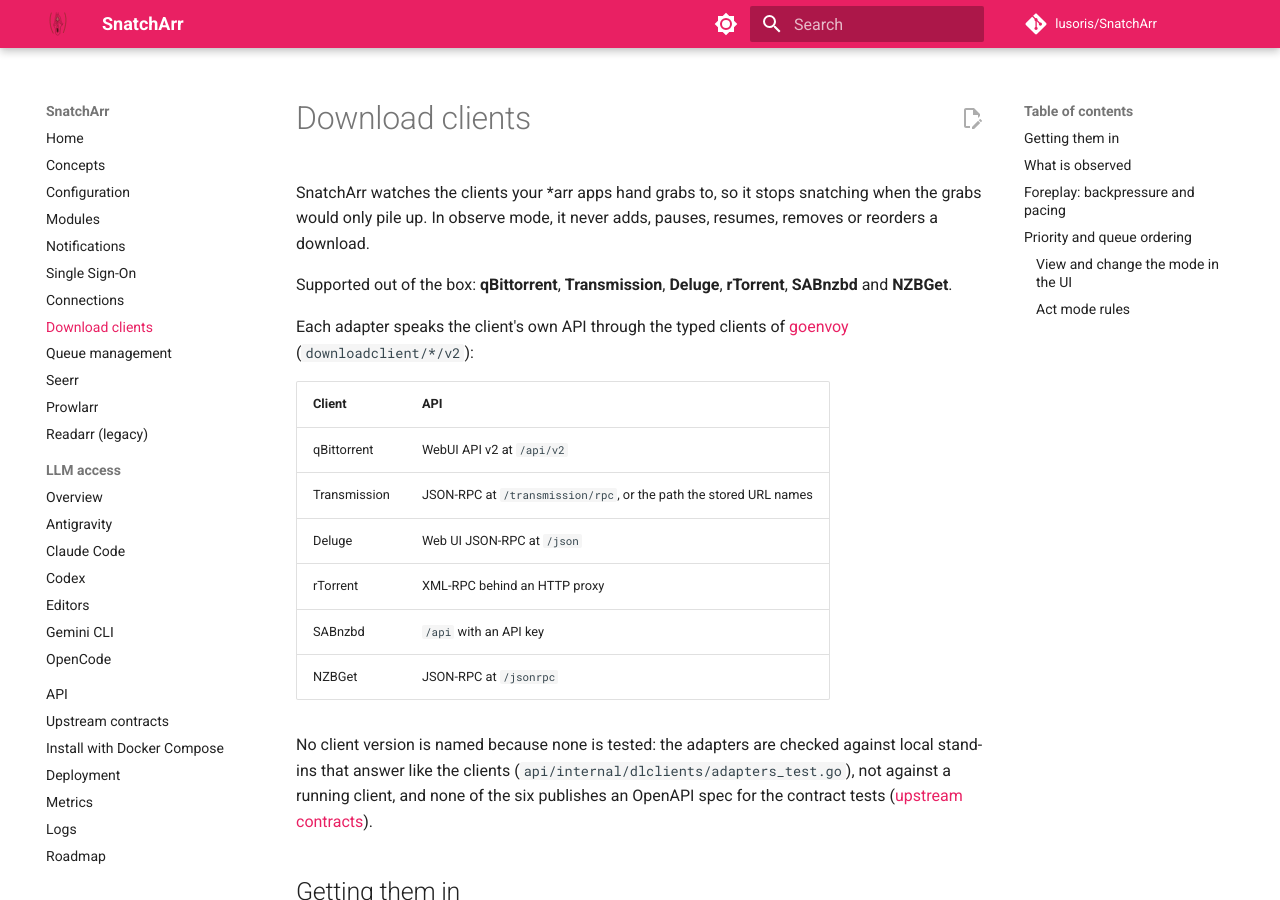
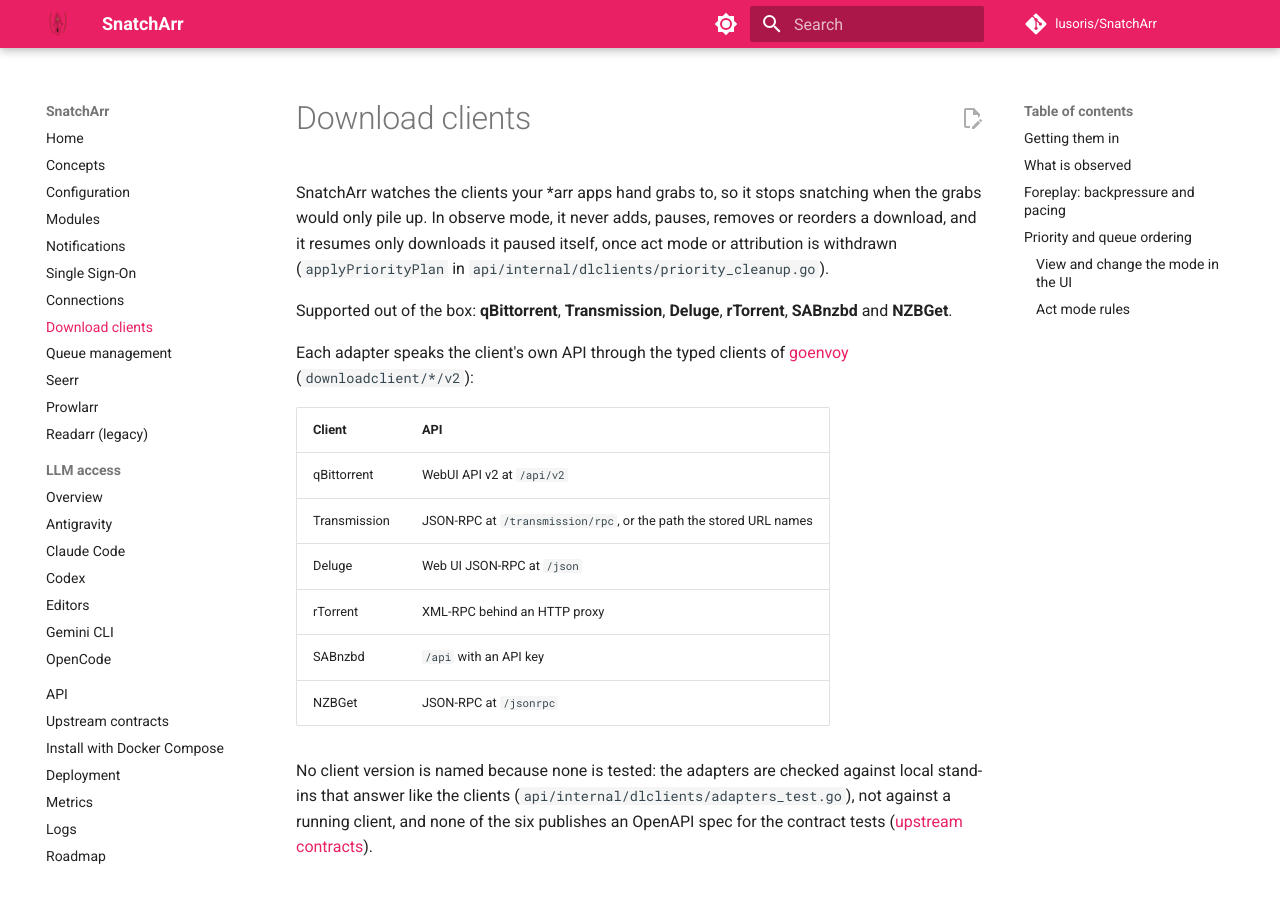
Before and after one commit to lusoris/SnatchArr, an MkDocs documentation site: the page built from docs/download-clients.md, in a window 1280 px wide and 900 px high. Built offline with MkDocs 1.6.1 and Material for MkDocs 9.7.7, drawn with Linux system fonts in a browser that asks for light colours; comment, search, counter and statistics services are not loaded.

Commit message:
docs(dlclients): state that observe mode resumes its own withdrawn pauses
The introduction said observe mode never resumes a download. In
applyPriorityPlan the observe branch still executes resume writes for
pauses SnatchArr owns once act mode or attribution is withdrawn, as the
mode table and the group mode rule already say. The sentence now names
that exception and the function that performs it.

Follow-up to the CodeRabbit review of #997 (outside-diff finding on
docs/download-clients.md line 9).

Signed-off-by: lusoris <lusoris@proton.me>

```diff
--- a/docs/download-clients.md
+++ b/docs/download-clients.md
@@ -6,7 +6,9 @@
 # Download clients
 
 SnatchArr watches the clients your *arr apps hand grabs to, so it stops snatching when the
-grabs would only pile up. In observe mode, it never adds, pauses, resumes, removes or reorders a download.
+grabs would only pile up. In observe mode, it never adds, pauses, removes or reorders a download, and it
+resumes only downloads it paused itself, once act mode or attribution is withdrawn (`applyPriorityPlan` in
+`api/internal/dlclients/priority_cleanup.go`).
 
 Supported out of the box: **qBittorrent**, **Transmission**, **Deluge**, **rTorrent**,
 **SABnzbd** and **NZBGet**.
```
